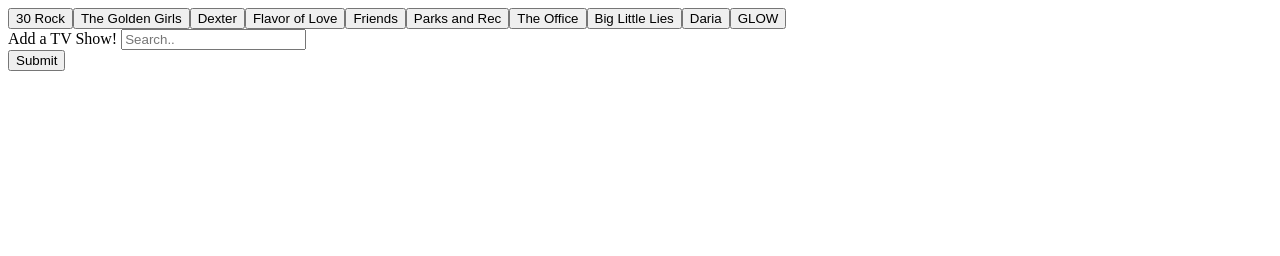
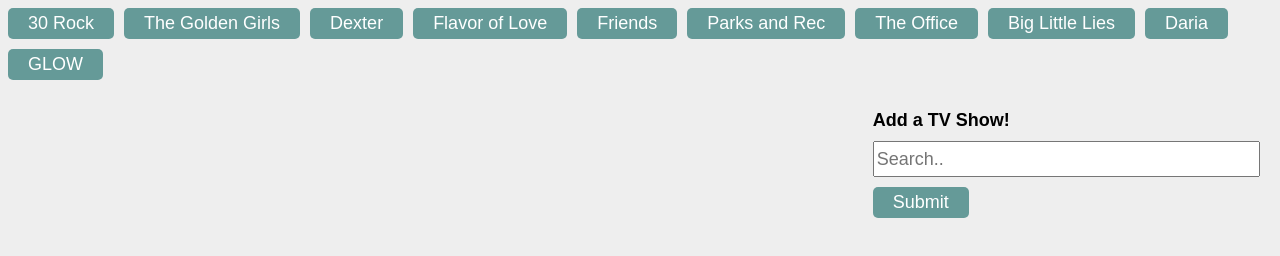
Before and after one commit to mbhardwick/Giphy-App, a plain HTML site: page index.html in a window 1280 px wide. Drawn offline with nearby package versions, Linux system fonts and the light colour scheme.

Commit message:
linked css

```diff
--- a/index.html
+++ b/index.html
@@ -5,6 +5,8 @@
     <meta name="viewport" content="width=device-width, initial-scale=1.0">
     <meta http-equiv="X-UA-Compatible" content="ie=edge">
     <title>Giphy App</title>
+    <!-- CSS Link -->
+    <link rel="stylesheet" type="text/css" href="assets/css/style.css">
     <!-- JQuery Link-->
     <script src="https://code.jquery.com/jquery-3.4.1.min.js" integrity="sha256-CSXorXvZcTkaix6Yvo6HppcZGetbYMGWSFlBw8HfCJo=" crossorigin="anonymous"></script>
 </head>
```
